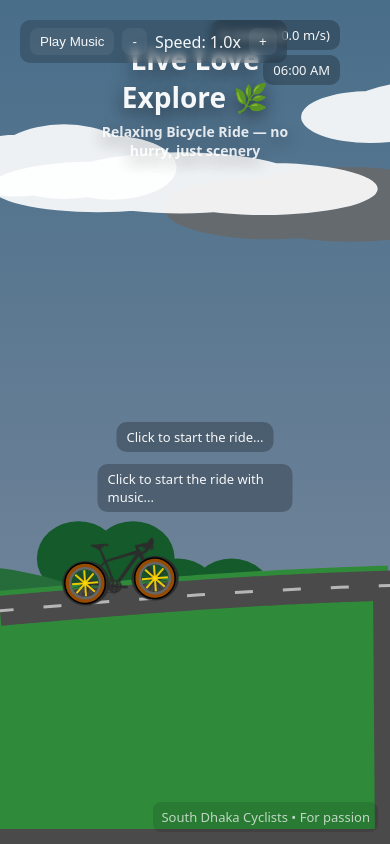
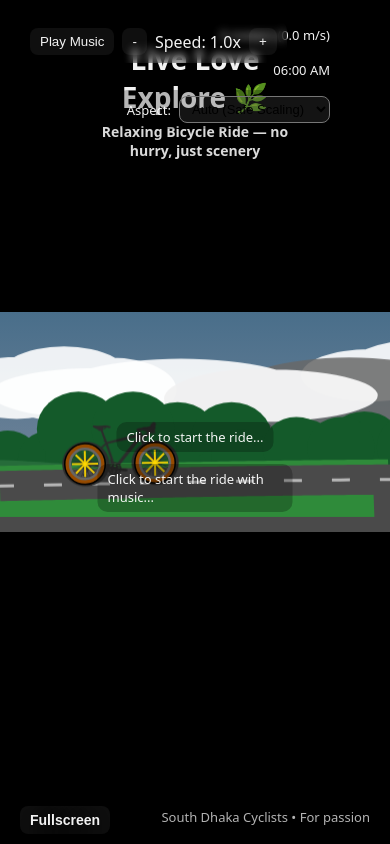
Before and after one commit to jidni911/LiveLoveExplore, a plain HTML site: page index.html in a window 390 px wide. Drawn offline with Linux system fonts and the light colour scheme.

Commit message:
preview for phone fixed

```diff
--- a/bikeRide.js
+++ b/bikeRide.js
@@ -63,9 +63,10 @@ function init() {
 
     // expose a quick debug restart on double-click
     canvas.addEventListener('dblclick', () => {
-        // reposition trees
-        for (let t of trees) {
-            t.x = Math.random() * canvas.width * 2;
+        if(document.fullscreenElement) {
+            document.exitFullscreen();
+        }else {
+            canvas.requestFullscreen();
         }
     });
 
@@ -116,3 +117,12 @@ playToStartwithMusic.addEventListener('click', () => {
     document.getElementById('playToStart').style.display = 'none';
     document.getElementById('playToStartwithMusic').style.display = 'none';
 });
+
+let toggleFullscreen = document.getElementById('toggleFullscreen');
+toggleFullscreen.addEventListener('click', () => {
+    if (document.fullscreenElement) {
+        document.exitFullscreen();
+    } else {
+        canvas.requestFullscreen();
+    }
+});
--- a/index.html
+++ b/index.html
@@ -70,6 +70,18 @@
             margin-top: 6px;
         }
 
+        #toggleFullscreen {
+            position: absolute;
+            left: 20px;
+            bottom: 10px;
+            z-index: 8;
+            text-align: center;
+            font-size: 14px;
+            font-weight: 600;
+            color: rgba(255, 255, 255, 0.95);
+            text-shadow: 0 6px 18px rgba(0, 0, 0, 0.6);
+        }
+
         #credits {
             position: absolute;
             right: 12px;
@@ -119,6 +131,32 @@
             font-size: 13px;
         }
 
+        /* 🔹 NEW: Ratio dropdown UI */
+        #ratioSelectorContainer {
+            position: absolute;
+            right: 50px;
+            top: 90px;
+            z-index: 9;
+            background: rgba(0, 0, 0, 0.25);
+            padding: 6px 10px;
+            border-radius: 10px;
+            color: var(--ui-white);
+            font-size: 13px;
+            display: flex;
+            align-items: center;
+            gap: 8px;
+        }
+
+        #ratioSelector {
+            background: rgba(255, 255, 255, 0.08);
+            color: black
+            border: none;
+            border-radius: 8px;
+            padding: 4px 8px;
+            font-size: 13px;
+            cursor: pointer;
+        }
+
         #playToStart {
             position: absolute;
             left: 50%;
@@ -132,7 +170,8 @@
             font-size: 13px;
             cursor: pointer;
         }
-        #playToStartwithMusic{
+
+        #playToStartwithMusic {
             position: absolute;
             left: 50%;
             transform: translateX(-50%);
@@ -154,6 +193,20 @@
         <div id="distanceMeter">Loading...</div>
         <div id="clockface">Loading...</div>
 
+        <!-- 🔹 Aspect ratio selector -->
+        <div id="ratioSelectorContainer">
+            <label for="ratioSelector">Aspect:</label>
+            <select id="ratioSelector">
+                <option value="-1">Auto (Safe Scaling)</option>
+                <option value="1.778">16:9</option>
+                <option value="2">18:9</option>
+                <option value="1.333">4:3</option>
+                <option value="1.5">3:2</option>
+                <option value="1">1:1</option>
+                <option value="0">Default(No Scaling)</option>
+            </select>
+        </div>
+
         <div id="title">
             Live Love Explore 🌿
             <div id="subtitle">Relaxing Bicycle Ride — no hurry, just scenery</div>
@@ -166,28 +219,24 @@
             <button id="speedUp" class="btn">+</button>
         </div>
 
+        <button id="toggleFullscreen" class="btn">Fullscreen</button>
+
         <div id="credits">South Dhaka Cyclists • For passion</div>
-        <div id="playToStart" >
-            Click to start the ride...
-        </div>
-        <div id="playToStartwithMusic">
-            Click to start the ride with music...
-        </div>
+
+        <div id="playToStart">Click to start the ride...</div>
+        <div id="playToStartwithMusic">Click to start the ride with music...</div>
     </div>
 
     <div style="display:none">
         <img id="source" src="assets/bike.png" />
     </div>
 
-    <!-- Ambient audio: replace relax.mp3 with your audio file. -->
     <audio id="bgAudio" loop preload="auto" src="assets/somewhere_only_we_know.mp3"></audio>
 
     <!-- Game Scripts -->
     <script src="js/utils.js"></script>
     <script src="js/bike.js"></script>
-    <!-- <script src="js/hills.js"></script> -->
     <script src="js/clouds.js"></script>
-    <!-- <script src="js/trees.js"></script> -->
     <script src="js/background.js"></script>
     <script src="js/sky.js"></script>
     <script src="js/sun.js"></script>
--- a/js/utils.js
+++ b/js/utils.js
@@ -1,40 +1,103 @@
 const canvas = document.getElementById('c');
 const ctx = canvas.getContext('2d', { alpha: false });
-const ASPECT_RATIO = 16 / 9;
+var ASPECT_RATIO = -1;
 // let DPR = window.devicePixelRatio
 let DPR = Math.max(1, window.devicePixelRatio || 1);
 // let DPR = Math.min(window.devicePixelRatio || 1, 2);
-function resize() {
+function resize(ASPECT_RATIO) {
+    if (ASPECT_RATIO == 0) {
         DPR = Math.max(1, window.devicePixelRatio || 1);
         DPR = window.devicePixelRatio
 
         canvas.width = Math.floor(window.innerWidth * DPR);
         canvas.height = Math.floor(window.innerHeight * DPR);
+        canvas.style.position = "relative";
         canvas.style.width = window.innerWidth + 'px';
         canvas.style.height = window.innerHeight + 'px';
-    // ctx.setTransform(DPR, 0, 0, DPR, 0, 0);
+        canvas.style.left = window.scrollX + "px";
+        canvas.style.top = window.scrollY + "px";
+    } else if (ASPECT_RATIO == -1) {
+        const BASE_WIDTH = 1920;
+        const BASE_HEIGHT = 1080;
+        const BASE_ASPECT = BASE_WIDTH / BASE_HEIGHT;
 
-    // let availableWidth = window.innerWidth;
-    //   let availableHeight = window.innerHeight;
-    //   let targetWidth = availableWidth;
-    //   let targetHeight = availableWidth / ASPECT_RATIO;
-    //   if (targetHeight > availableHeight) {
-    //     // Too tall — fit to height instead
-    //     targetHeight = availableHeight;
-    //     targetWidth = availableHeight * ASPECT_RATIO;
-    //   }
-    //   canvas.width = targetWidth * DPR;
-    //   canvas.height = targetHeight * DPR;
-    //   canvas.style.width = `${targetWidth}px`;
-    //   canvas.style.height = `${targetHeight}px`
-    //    canvas.style.position = "absolute";
-    //   canvas.style.left = `${(availableWidth - targetWidth) / 2}px`;
-    //   canvas.style.top = `${(availableHeight - targetHeight) / 2}px`;
-    //   ctx.setTransform(DPR, 0, 0, DPR, 0, 0);
+        let DPR = 1;
+        let scale = 1;
+        let offsetX = 0;
+        let offsetY = 0;
+
+        DPR = Math.max(1, window.devicePixelRatio || 1);
+
+        const screenW = window.innerWidth;
+        const screenH = window.innerHeight;
+        const screenAspect = screenW / screenH;
+
+        let renderW, renderH;
+
+        // 🧮 Maintain aspect ratio (16:9 default)
+        if (screenAspect > BASE_ASPECT) {
+            // screen is wider → fit to height
+            renderH = screenH;
+            renderW = renderH * BASE_ASPECT;
+        } else {
+            // screen is taller → fit to width
+            renderW = screenW;
+            renderH = renderW / BASE_ASPECT;
+        }
+
+        // Pixel-perfect scaling
+        canvas.width = renderW * DPR;
+        canvas.height = renderH * DPR;
+        canvas.style.width = renderW + "px";
+        canvas.style.height = renderH + "px";
+
+        // Center canvas on screen (letterboxing)
+        offsetX = (screenW - renderW) / 2;
+        offsetY = (screenH - renderH) / 2;
+        canvas.style.position = "absolute";
+        canvas.style.left = offsetX + "px";
+        canvas.style.top = offsetY + "px";
+
+        // Compute scale factor between BASE and actual
+        scale = renderW / BASE_WIDTH;
+    }
+    else {
+        const DPR = Math.min(window.devicePixelRatio || 1, 2);
+
+        const availableWidth = window.innerWidth;
+        const availableHeight = window.innerHeight;
+
+        // Maintain 16:9 aspect ratio
+        let targetWidth = availableWidth;
+        let targetHeight = availableWidth / ASPECT_RATIO;
+
+        // If height exceeds screen, fit by height instead
+        if (targetHeight > availableHeight) {
+            targetHeight = availableHeight;
+            targetWidth = availableHeight * ASPECT_RATIO;
+        }
+
+        // Set internal canvas resolution (for sharp rendering)
+        canvas.width = Math.floor(targetWidth * DPR);
+        canvas.height = Math.floor(targetHeight * DPR);
+
+        // Set visible size (CSS pixels)
+        canvas.style.width = `${targetWidth}px`;
+        canvas.style.height = `${targetHeight}px`;
+
+        // Center it
+        canvas.style.position = "absolute";
+        canvas.style.left = `${(availableWidth - targetWidth) / 2}px`;
+        canvas.style.top = `${(availableHeight - targetHeight) / 2}px`;
+    }
 
 }
-window.addEventListener('resize', resize);
-resize();
+window.addEventListener('resize', () => resize(ASPECT_RATIO));
+resize(ASPECT_RATIO);
+document.getElementById('ratioSelector').addEventListener('change', () => {
+    ASPECT_RATIO = document.getElementById('ratioSelector').value;
+    resize(ASPECT_RATIO);
+})
 
 // World state
 let worldOffset = 0;           // how far world scrolled
```
Lines whose indentation alone changed are shown as unchanged.
